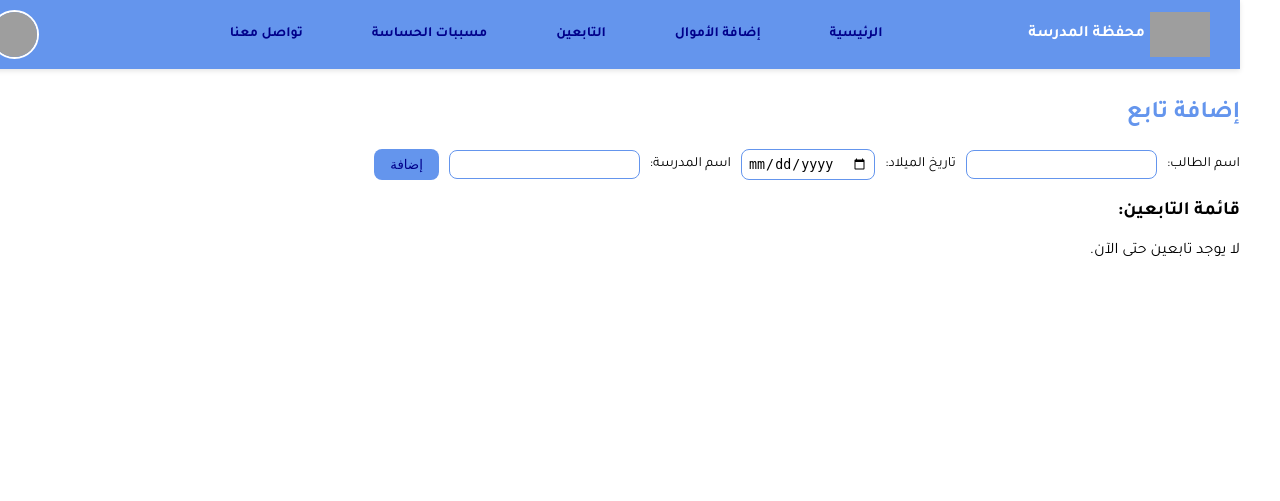
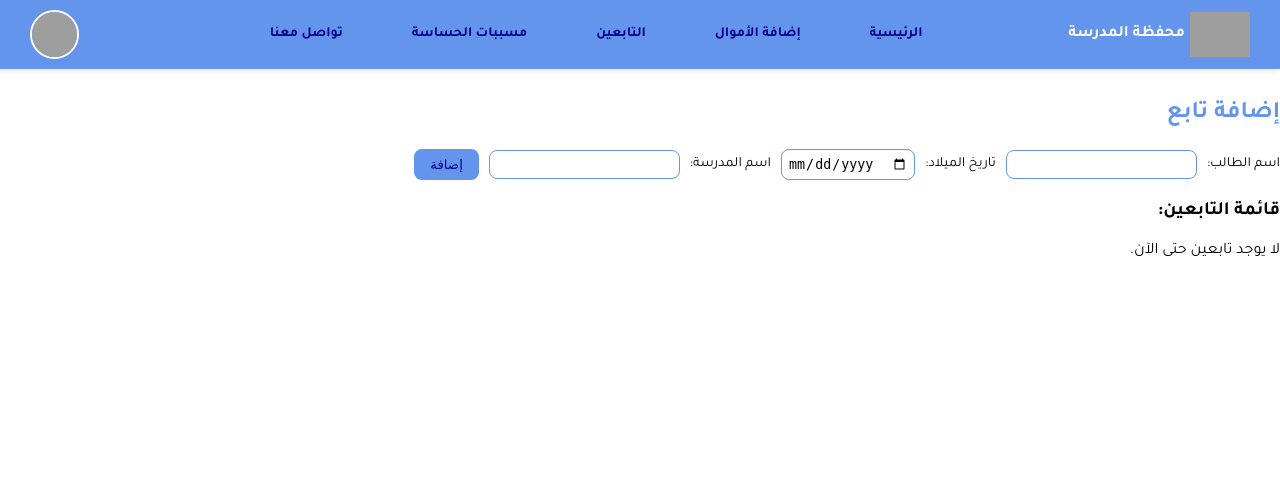
Before and after one commit to Lama-200421/-, a PHP site: page /dependents.php in a window 1280 px wide. Shown: the top 501 px of the page. Run offline with PHP 8.4, Linux system fonts and the light colour scheme; the visitor is signed in with stand-in values (Sample User, id 1); data that the repository does not hold is empty; grey boxes are pictures that could not be loaded.

Commit message:
Update dependents.php

```diff
--- a/dependents.php
+++ b/dependents.php
@@ -59,8 +59,8 @@ $result = $conn->query("SELECT * FROM dependents WHERE user_id = $userID");
     <style>
         body {
             font-family: 'Tajawal', sans-serif;
-            margin: 0 auto;
-            padding: 0 40px;
+          margin: 0;
+            padding: 0 ;
             max-width: 1200px;
         }
 
```
